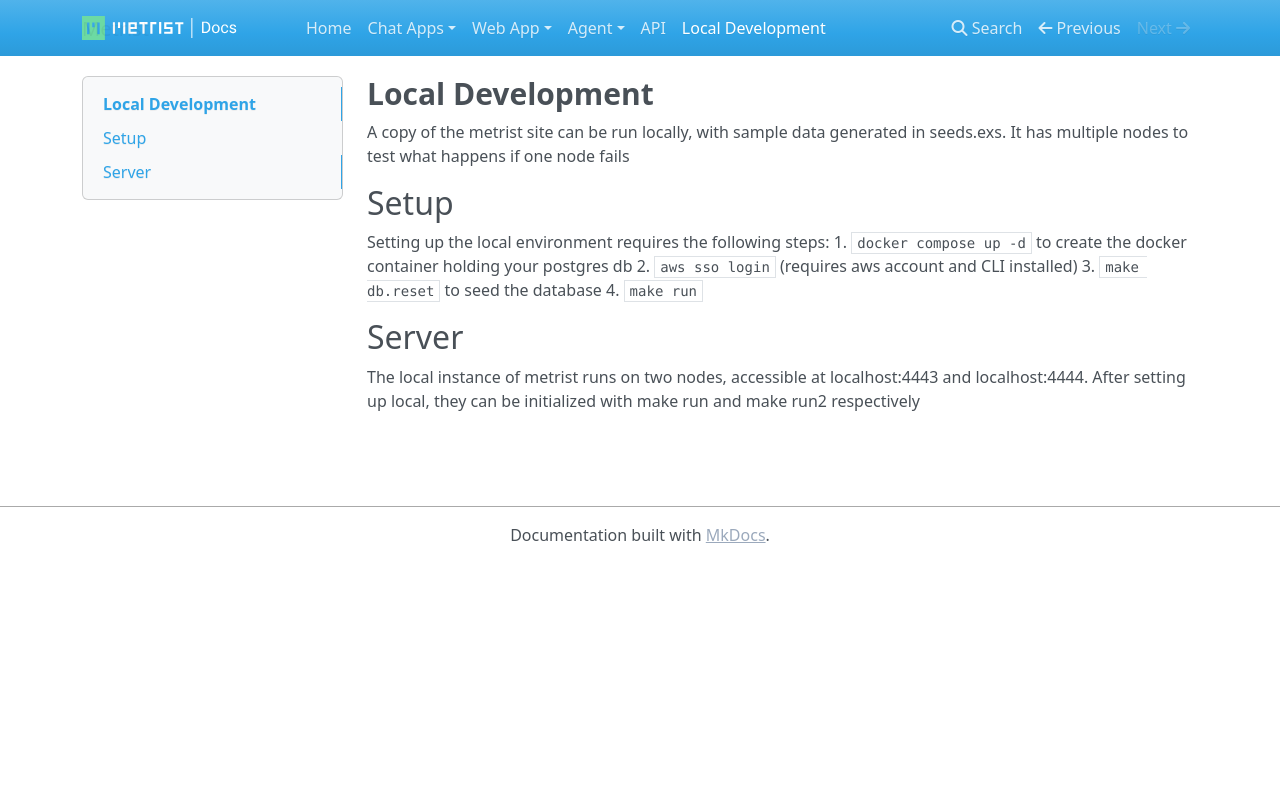
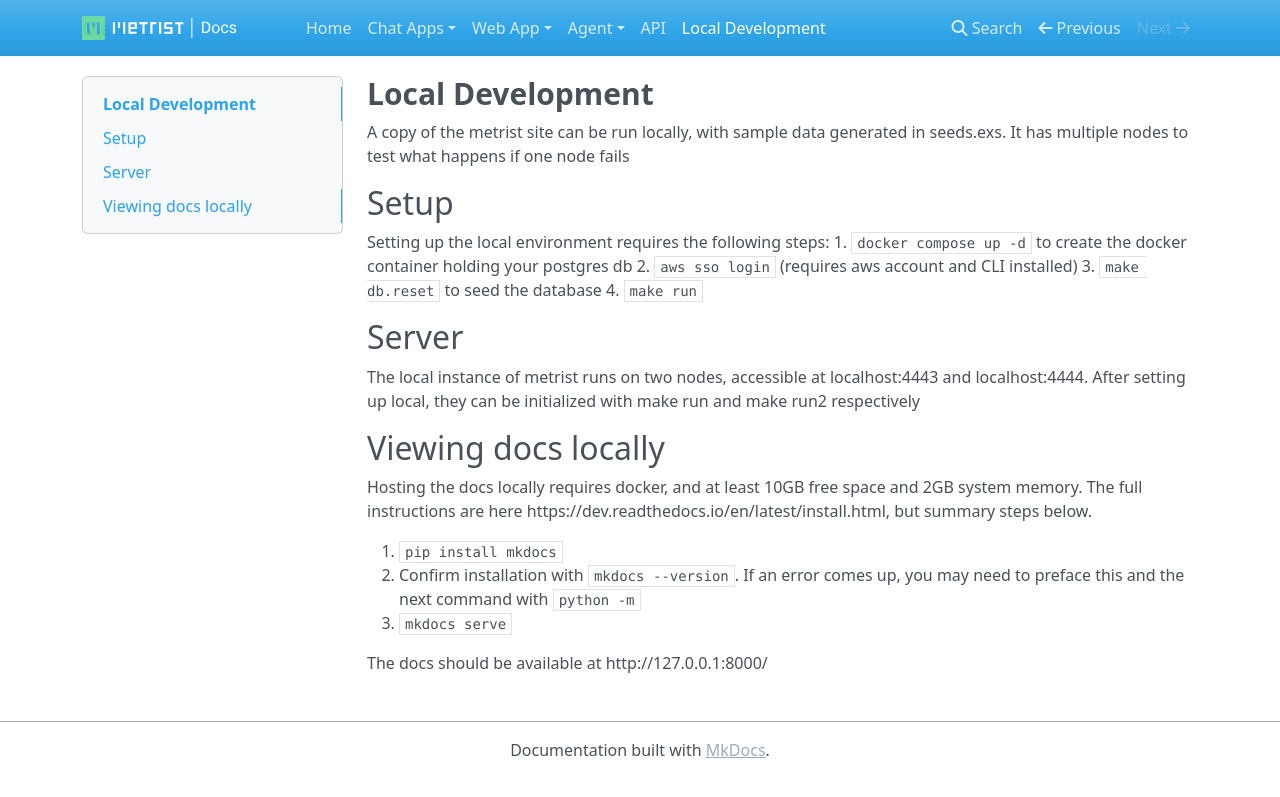
Before and after one commit to Metrist-Software/product-docs, an MkDocs documentation site: the page built from docs/local-development.md, in a window 1280 px wide. Shown: the top 797 px of the page. Built offline with MkDocs 1.6.1, drawn with Linux system fonts in a browser that asks for light colours; nearby versions of some CDN libraries; old or Windows-style settings are respelled for this version of MkDocs.

Commit message:
added local docs and updated mkdocs for new version

```diff
--- a/docs/local-development.md
+++ b/docs/local-development.md
@@ -14,3 +14,14 @@ Setting up the local environment requires the following steps:
 
 The local instance of metrist runs on two nodes, accessible at localhost:4443 and localhost:4444. After setting up local, they can be
 initialized with make run and make run2 respectively
+
+## Viewing docs locally
+
+Hosting the docs locally requires docker, and at least 10GB free space and 2GB system memory.
+The full instructions are here https://dev.readthedocs.io/en/latest/install.html, but summary steps below.
+
+1. `pip install mkdocs`
+2. Confirm installation with `mkdocs --version`. If an error comes up, you may need to preface this and the next command with `python -m`
+3. `mkdocs serve`
+
+The docs should be available at http://127.0.0.1:8000/
--- a/mkdocs.yml
+++ b/mkdocs.yml
@@ -2,7 +2,7 @@ site_name: Metrist
 site_url: https://docs.metrist.io
 extra_css:
     - custom.css
-pages:
+nav:
     - Home: 'index.md'
     - 'Chat Apps':
       - Slack: 'slack.md'
```
